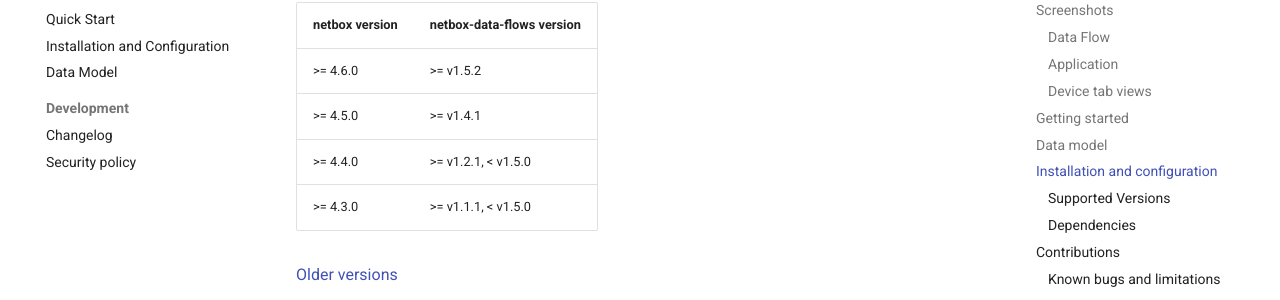
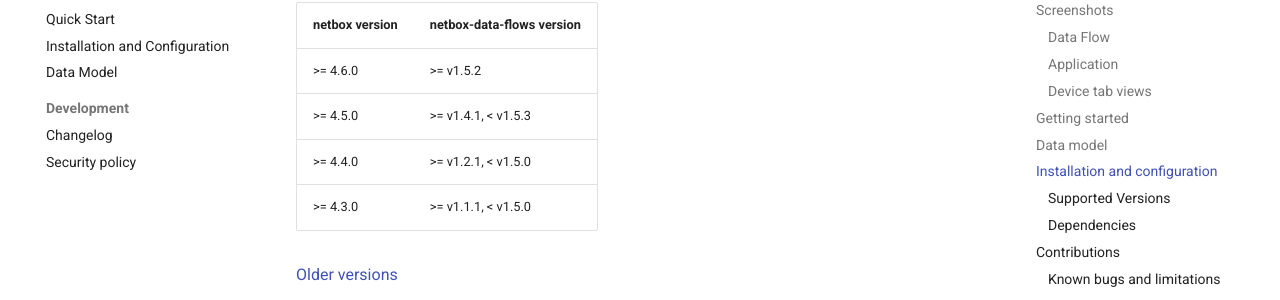
Before and after one commit to Alef-Burzmali/netbox-data-flows, an MkDocs documentation site: the page built from docs/index.md, in a window 1280 px wide and 900 px high, scrolled down 2471 px. Shown: the part 152-452 px from the top of the window. Built offline with MkDocs 1.6.1 and Material for MkDocs 9.7.7, drawn with Linux system fonts in a browser that asks for light colours; comment, search, counter and statistics services are not loaded.

Commit message:
Document drop of NetBox 4.5.x support

```diff
--- a/README.md
+++ b/README.md
@@ -46,7 +46,7 @@
 | netbox version | netbox-data-flows version     |
 | -------------- | ----------------------------- |
 | >= 4.6.0       | >= v1.5.2                     |
-| >= 4.5.0       | >= v1.4.1                     |
+| >= 4.5.0       | >= v1.4.1, < v1.5.3           |
 | >= 4.4.0       | >= v1.2.1, < v1.5.0           |
 | >= 4.3.0       | >= v1.1.1, < v1.5.0           |
 
```
Also changed, not shown: docs/installation-configuration.md (+1 -1 lines), 2 other files.
